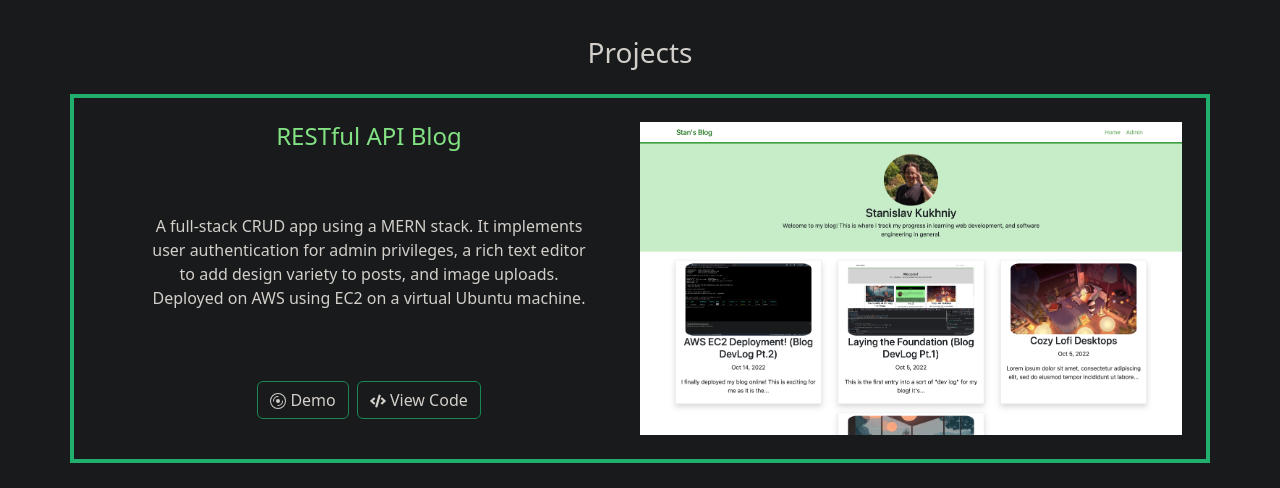
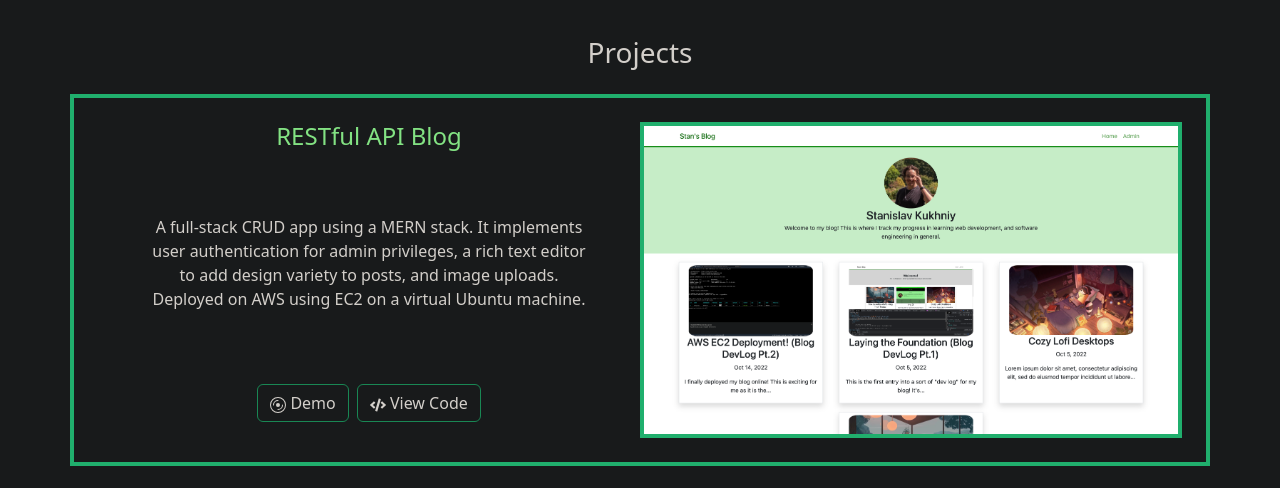
Before and after one commit to skukhniy/personal-website, a React (Create React App) app: page / in a window 1280 px wide. Shown: the part 1220-1708 px from the top of the page. Built offline with nearby package versions, Linux system fonts and the light colour scheme.

Commit message:
added border to images

```diff
--- a/src/components/ProjectCard.js
+++ b/src/components/ProjectCard.js
@@ -45,7 +45,7 @@ export default function ProjectCard({ title, desc, img, demo, code }) {
 			<img
 				src={img}
 				alt="A mock store for vinyl records"
-				className="project-image"
+				className="project-image project-border"
 			></img>
 		</div>
 	);
```
